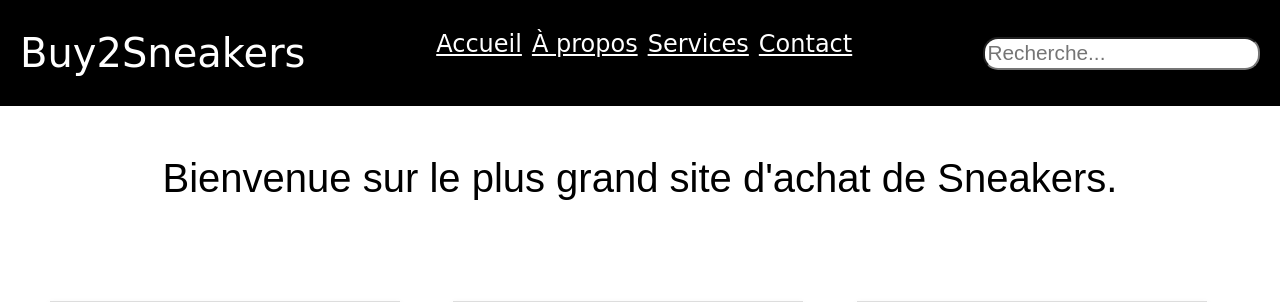
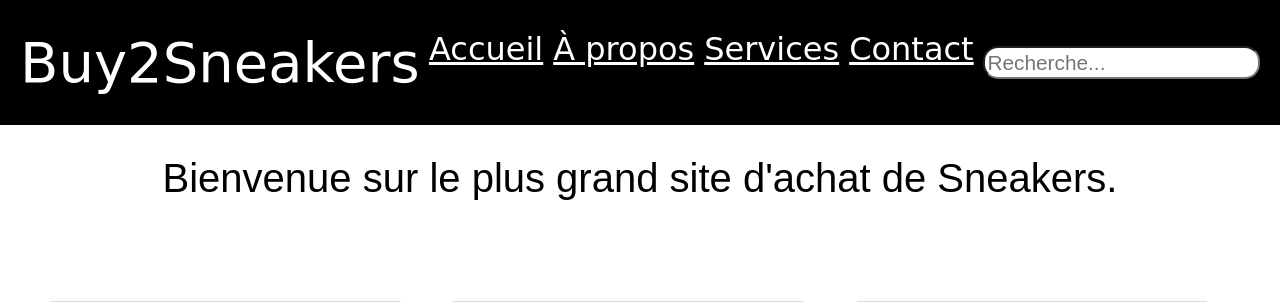
Before and after one commit to Ilan9903/Tp_SiteSneakers, a PHP site: page /index.html in a window 1280 px wide. Shown: the top 302 px of the page. Run offline with PHP 8.4, Linux system fonts and the light colour scheme.

Commit message:
modif taille navbar

```diff
--- a/style.css
+++ b/style.css
@@ -32,7 +32,7 @@
 
 /* Style pour le logo */
 header .logo {
-    font-size: 2.5em;
+    font-size: 3.5em;
     color: #ffffff;
     font-family: 'Freestyle Script', cursive;
 }
@@ -54,7 +54,7 @@
     text-decoration: underline;
     color: #ffffff;
     font-family: 'Freestyle Script', cursive;
-    font-size: 1.5em;
+    font-size: 2em;
 }
 
 nav ul li a:hover {
```
